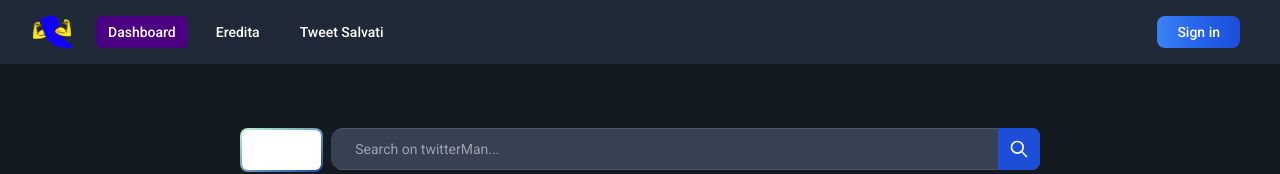
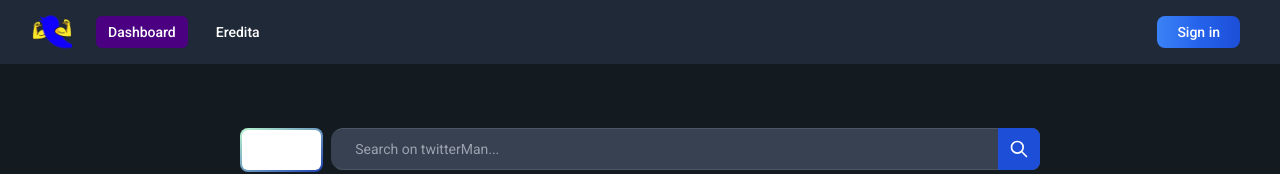
Before and after one commit to kocierik/twitterman, a React (Vite) app in the folder client/TwitterMan/: page / in a window 1280 px wide. Shown: the top 174 px of the page. Built offline with nearby package versions, Linux system fonts and the light colour scheme.

Commit message:
chore: remove navbar tooltip

```diff
--- a/client/TwitterMan/src/components/Navbar.jsx
+++ b/client/TwitterMan/src/components/Navbar.jsx
@@ -9,7 +9,6 @@ import * as Const from '../utils'
 const navigation = [
   { name: 'Dashboard', href: '#', current: true, link: '/' },
   { name: 'Eredita', href: '/eredita', current: false, link: '/eredita' },
-  { name: 'Tweet Salvati', href: '/saved', current: false, link: '/saved' },
 ]
 
 function classNames(...classes) {
```
